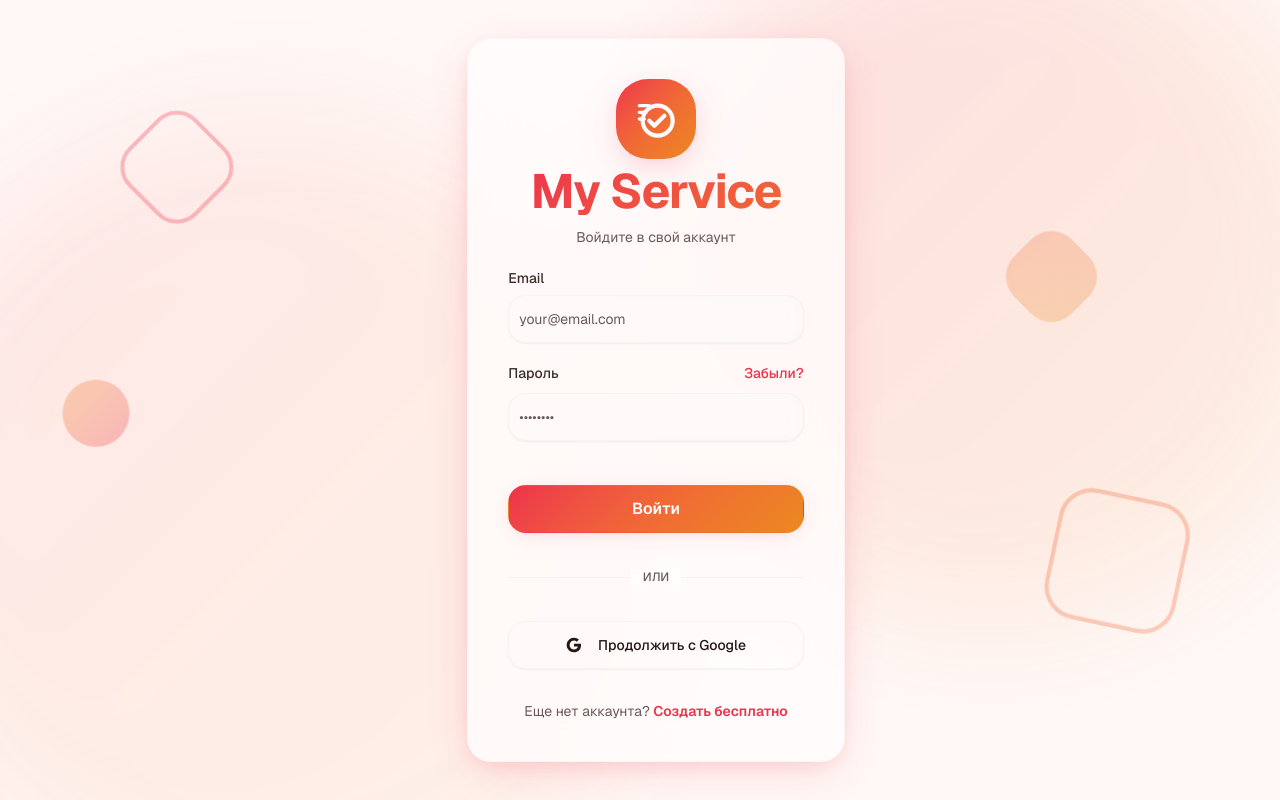
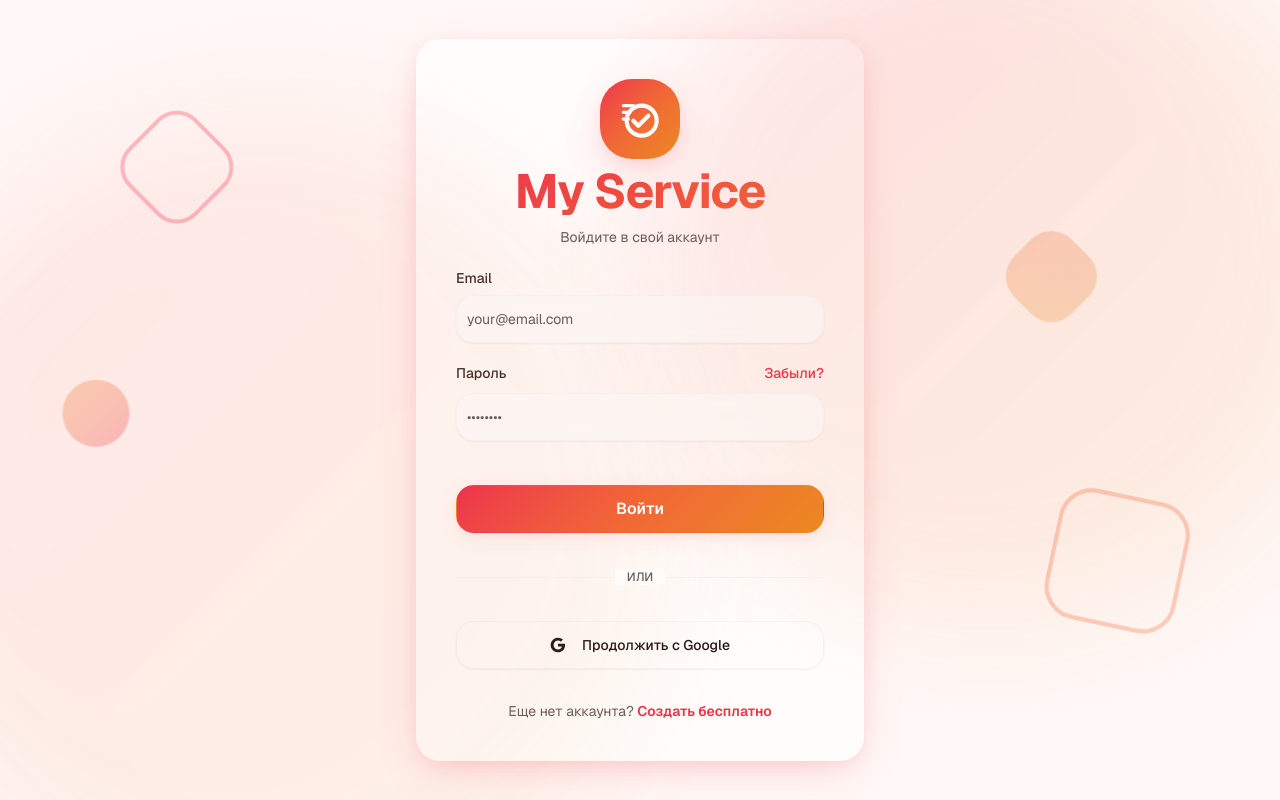
Before and after one commit to aleksey-yesin/my-time-frontend, a Next.js app: page /auth/login in a window 1280 px wide. Built offline with nearby package versions, Linux system fonts and the light colour scheme; no server answers.

Commit message:
Refactor login page top styles

```diff
--- a/app/globals.css
+++ b/app/globals.css
@@ -38,6 +38,10 @@
   --sidebar-accent-foreground: oklch(0.205 0 0);
   --sidebar-border: oklch(0.922 0 0);
   --sidebar-ring: oklch(0.708 0 0);
+  /* Custom values */
+  --auth-pages-shadow:
+    0 12px 48px -8px oklch(from var(--primary) l c h / 0.18),
+    0 6px 20px -4px oklch(from var(--primary) l c h / 0.12);
 }
 
 .dark {
@@ -117,6 +121,8 @@
   --color-sidebar-accent-foreground: var(--sidebar-accent-foreground);
   --color-sidebar-border: var(--sidebar-border);
   --color-sidebar-ring: var(--sidebar-ring);
+  /* Custom values */
+  --shadow-auth-pages: var(--auth-pages-shadow);
 }
 
 @layer base {
--- a/components/layouts/auth-layout-content/auth-layout-content.tsx
+++ b/components/layouts/auth-layout-content/auth-layout-content.tsx
@@ -65,7 +65,7 @@ const AuthLayoutContent: FC<PropsWithChildren> = ({ children }) => {
         )}
       />
       {/* Page content */}
-      <main>{children}</main>
+      <main className="mx-4 w-full max-w-md">{children}</main>
     </div>
   );
 };
--- a/components/pages/auth/login-content/login-content.tsx
+++ b/components/pages/auth/login-content/login-content.tsx
@@ -33,7 +33,7 @@ const LoginContent: FC = () => {
   };
 
   return (
-    <Card className="beauty-shadow-lg relative z-10 mx-4 w-full max-w-md border border-border/30 bg-card/80 p-8 backdrop-blur-xl md:p-10">
+    <Card className="beauty-shadow-lg p-8 md:p-10">
       <div className="space-y-6">
         {/* Header */}
         <div className="space-y-3 text-center">
```
